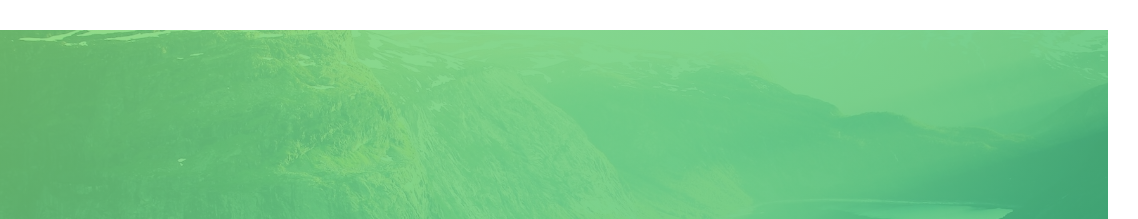
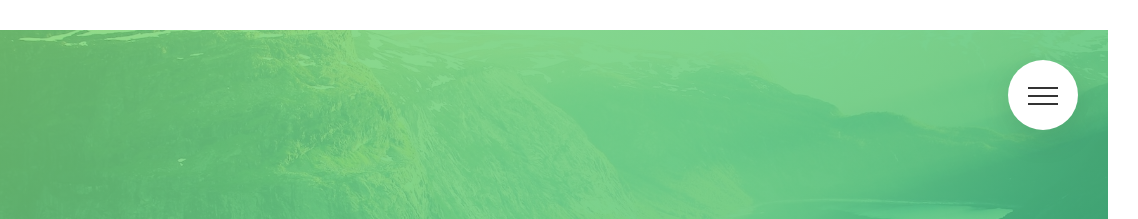
Before and after one commit to jchrys/natours-tutorial, a website built with Parcel: page index.html in a window 1280 px wide. Shown: the top 219 px of the page, 142-1280 px from the left. Built offline with nearby package versions, Linux system fonts and the light colour scheme.

Commit message:
add function to navigation button

```diff
--- a/index.html
+++ b/index.html
@@ -22,7 +22,11 @@
     <div class="navigation">
       <input id="navi-toggle" class="navigation__checkbox" type="checkbox">
 
-      <label class="navigation__button" for="navi-toggle">MENU</label>
+      <label class="navigation__button" for="navi-toggle">
+        <span class="navigation__icon">
+        &nbsp;
+        </span>
+      </label>
 
       <div class="navigation__background">&nbsp;</div>
 
--- a/scss/layout/_navigation.scss
+++ b/scss/layout/_navigation.scss
@@ -1,5 +1,5 @@
 .navigation {
-  display: none;
+  //display: none;
 
   &__checkbox{
     display: none;
@@ -14,6 +14,9 @@
     right: 6rem;
     border-radius: 50%;
     z-index: 2000;
+    box-shadow: 0 1rem 3rem rgba($color-black, .1);
+    cursor: pointer;
+    text-align: center;
   }
 
   &__background {
@@ -26,7 +29,6 @@
     right: 6.5rem;
     background-image: radial-gradient($color-primary-light, $color-primary-dark);
     z-index: 1000; //this is only work with element which position defined
-    transform: scale(80);
   }
 
   &__nav {
@@ -35,8 +37,12 @@
     // div is block element which is occupy whole width;
     position: fixed;
     top: 0;
-    right: 0;
+    left: -100%;
     z-index: 1500;
+
+    opacity: 0;
+    width: 0;
+    transition: all .8s cubic-bezier(0.68, -0.55, 0.265, 1.55);
   }
 
   &__list {
@@ -79,4 +85,59 @@
       transform: translateX(1rem); //if not inline-block this won't work
     }
   }
+
+  &__checkbox:checked ~ &__background {
+    transform: scale(80);
+  }
+
+  &__checkbox:checked ~ &__nav {
+    opacity: 1;
+    width: 100%;
+    left: 0;
+  }
+
+  // ICON
+  &__icon {
+    position: relative;
+    margin-top: 3.5rem;
+
+    &,
+    &::before,
+    &::after {
+      width: 3rem;
+      height: 2px;
+      background-color: $color-grey-dark-3;
+      display: inline-block;
+    }
+
+    &::before,
+    &::after {
+      content:"";
+      position: absolute;
+      left: 0;
+      transition: all .2s;
+    }
+
+    &::before {top: -.8rem;}
+    &::after {top: .8rem;}
+
+  }
+
+  &__button:hover &__icon::before {top: -1rem;}
+  &__button:hover &__icon::after {top: 1rem;}
+
+
+  &__checkbox:checked + &__button &__icon { //select sibling and then child
+    background-color: transparent; //hide middle dash
+  }
+
+  &__checkbox:checked + &__button &__icon::before { //select sibling and then child
+    top: 0; //put dash back to middle
+    transform: rotate(135deg);
+  }
+
+  &__checkbox:checked + &__button &__icon::after { //select sibling and then child
+    top: 0;
+    transform: rotate(-135deg);
+  }
 }
```
Also changed, not shown: dist/index.html, 3 other files.
